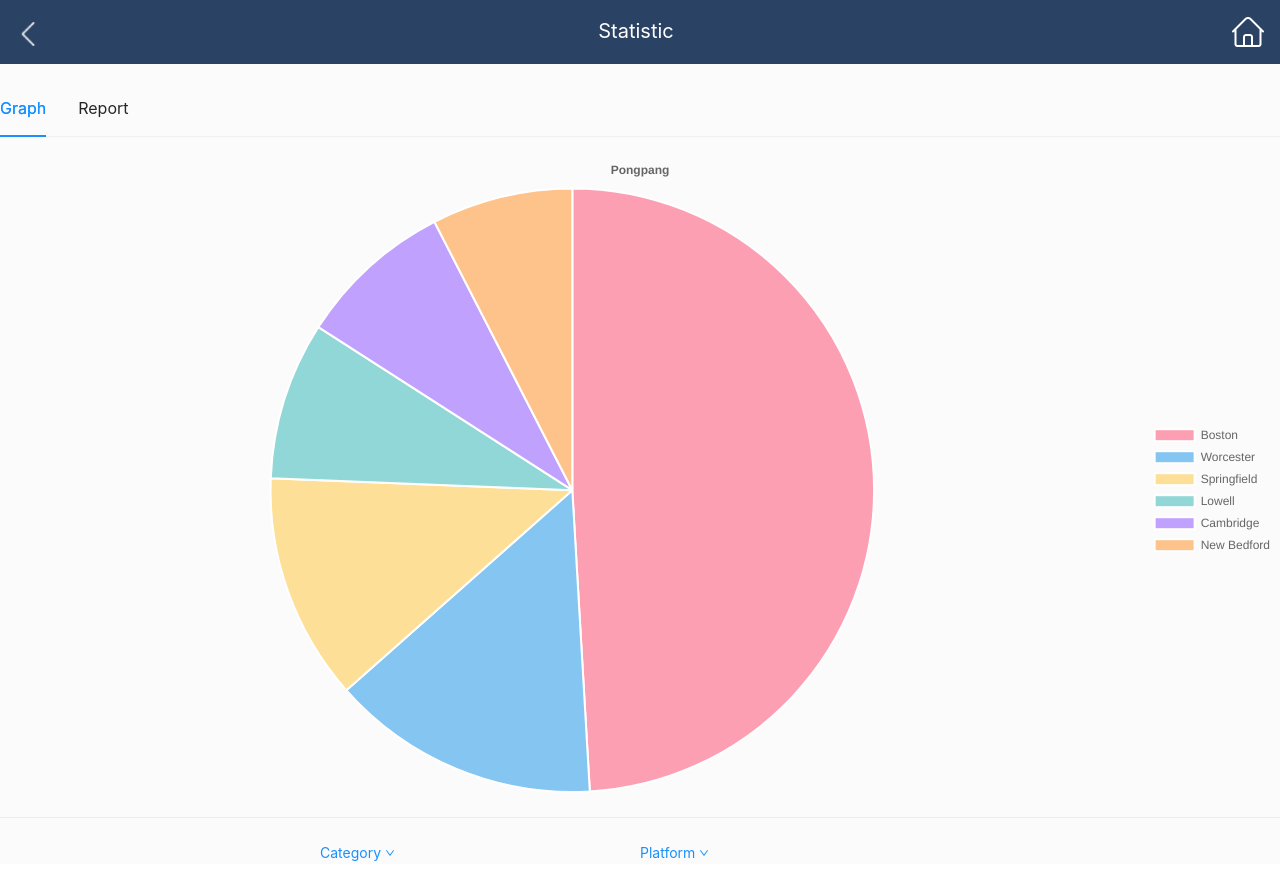
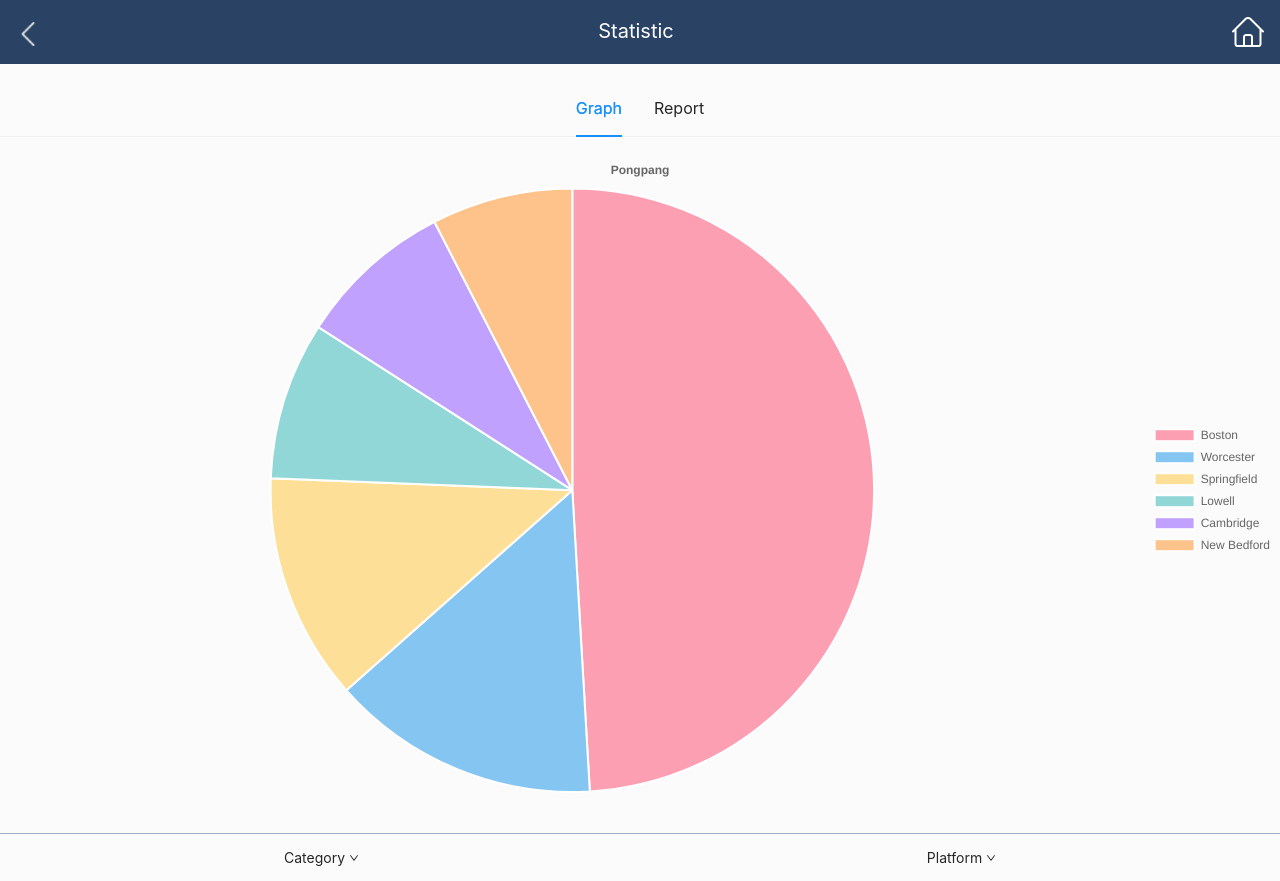
Before and after one commit to Inregist/susc, a React (Create React App) app in the folder frontend/: page /statistic in a window 1280 px wide. Built offline with nearby package versions, Linux system fonts and the light colour scheme.

Commit message:
fix dropdown & clean code

```diff
--- a/frontend/src/pages/Statistic.tsx
+++ b/frontend/src/pages/Statistic.tsx
@@ -1,19 +1,28 @@
 import React, { useState } from "react";
 import Navbar from "../components/Navbar";
 import { Pie } from "react-chartjs-2";
-import {
-  Menu,
-  Dropdown,
-  Row,
-  Col,
-  Divider,
-  Typography,
-  Checkbox,
-  Tabs,
-} from "antd";
+import { Menu, Dropdown, Checkbox, Tabs } from "antd";
 import { DownOutlined } from "@ant-design/icons";
 
 const Statistic = () => {
+  const [showCat, setShowCat] = useState(false);
+  const [showPlatform, setShowPlatform] = useState(false);
+
+  const [selectedCat, setSelectedCat] = useState([
+    { name: "เครื่องสำอาง", check: false },
+    { name: "เสื้อผ้า", check: false },
+    { name: "เครื่องใช้ไฟฟ้า", check: false },
+    { name: "ของใช้ในครัว", check: false },
+    { name: "ของใช้ในสำนักงาน", check: false },
+  ]);
+  const [selectedPlatForm, setSelectedPlatForm] = useState([
+    { name: "eBay", check: false },
+    { name: "Amazon", check: false },
+    { name: "Twitter", check: false },
+    { name: "Lazada", check: false },
+    { name: "Shopee", check: false },
+  ]);
+
   const [chartData, setChartData] = useState({
     labels: [
       "Boston",
@@ -40,53 +49,95 @@ const Statistic = () => {
     ],
   });
 
+  const menuCategory = (
+    <Menu>
+      <Menu.Item>
+        <Checkbox disabled> เลือกประเภทสินค้า (ไม่เกิน 3 ชนิด) </Checkbox>
+      </Menu.Item>
+      {selectedCat.map((item) => (
+        <Menu.Item key={item.name}>
+          <Checkbox
+            onClick={() => setShowCat(true)}
+            onChange={(e) => {
+              const newSelected: any = selectedCat.map(
+                (cat: { name: string; check: boolean }) => {
+                  return {
+                    name: cat.name,
+                    check:
+                      cat.name === item.name ? e.target.checked : cat.check,
+                  };
+                }
+              );
+              setSelectedCat(newSelected);
+            }}
+          >
+            {item.name}
+          </Checkbox>
+        </Menu.Item>
+      ))}
+    </Menu>
+  );
+
+  const menuPlatform = (
+    <Menu>
+      <Menu.Item>
+        <Checkbox disabled> เลือกแพลตฟอร์ม (ไม่เกิน 4 ชนิด) </Checkbox>
+      </Menu.Item>
+      {selectedPlatForm.map((item) => (
+        <Menu.Item key={item.name}>
+          <Checkbox
+            onChange={(e) => {
+              const newSelected: any = selectedPlatForm.map(
+                (cat: { name: string; check: boolean }) => {
+                  return {
+                    name: cat.name,
+                    check:
+                      cat.name === item.name ? e.target.checked : cat.check,
+                  };
+                }
+              );
+              setSelectedPlatForm(newSelected);
+            }}
+          >
+            {item.name}
+          </Checkbox>
+        </Menu.Item>
+      ))}
+    </Menu>
+  );
+
   return (
     <div>
       <Navbar name="Statistic" />
-      <Tabs size={"large"}>
-        <Tabs.TabPane tab="Graph" key="1">
+      <Tabs size={"large"} centered>
+        <Tabs.TabPane tab={<div>Graph</div>} key="1">
           <Chart title="Pongpang" chartData={chartData} />
-          <Divider></Divider>
-          <Row>
-            <Col span={6}></Col>
-            <Col span={6}>
-              <Dropdown
-                overlay={menuCategory}
-                trigger={["click"]}
-              >
-                <a
-                  className="ant-dropdown-link"
-                  onClick={(e) => e.preventDefault()}
-                >
-                  Category <DownOutlined />
-                </a>
-              </Dropdown>
-            </Col>
-            <Col span={6}>
-              <Dropdown
-                overlay={menuPlatform}
-                trigger={["click"]}
-              >
-                <a
-                  className="ant-dropdown-link"
-                  onClick={(e) => e.preventDefault()}
-                >
-                  Platform <DownOutlined />
-                </a>
-              </Dropdown>
-            </Col>
-            <Col span={6}></Col>
-          </Row>
+          <div className="flex justify-around items-center border-t border-gray-500 mt-10 h-12">
+            <Dropdown
+              visible={showCat}
+              onVisibleChange={setShowCat}
+              overlay={menuCategory}
+            >
+              <div>
+                Category <DownOutlined />
+              </div>
+            </Dropdown>
+            <Dropdown
+              visible={showPlatform}
+              overlay={menuPlatform}
+              onVisibleChange={setShowPlatform}
+            >
+              <div>
+                Platform <DownOutlined />
+              </div>
+            </Dropdown>
+          </div>
         </Tabs.TabPane>
         <Tabs.TabPane tab="Report" key="2"></Tabs.TabPane>
       </Tabs>
     </div>
   );
 };
-
-function onChange(e) {
-  console.log(`checked = ${e.target.checked}`);
-}
 
 const Chart = ({ chartData, title }) => {
   return (
@@ -108,52 +159,6 @@ const Chart = ({ chartData, title }) => {
   );
 };
 
-const menuCategory = (
-  <Menu>
-    <Menu.Item>
-      <Checkbox disabled> เลือกประเภทสินค้า (ไม่เกิน 3 ชนิด) </Checkbox>
-    </Menu.Item>
-    <Menu.Item>
-      <Checkbox onChange={onChange}> เครื่องสำอาง </Checkbox>
-    </Menu.Item>
-    <Menu.Item>
-      <Checkbox onChange={onChange}> เสื้อผ้า </Checkbox>
-    </Menu.Item>
-    <Menu.Item>
-      <Checkbox onChange={onChange}> เครื่องใช้ไฟฟ้า </Checkbox>
-    </Menu.Item>
-    <Menu.Item>
-      <Checkbox onChange={onChange}> ของใช้ในครัว </Checkbox>
-    </Menu.Item>
-    <Menu.Item>
-      <Checkbox onChange={onChange}> ของใช้ในสำนักงาน </Checkbox>
-    </Menu.Item>
-  </Menu>
-);
-
-const menuPlatform = (
-  <Menu>
-    <Menu.Item>
-      <Checkbox disabled> เลือกแพลตฟอร์ม (ไม่เกิน 4 ชนิด) </Checkbox>
-    </Menu.Item>
-    <Menu.Item>
-      <Checkbox onChange={onChange}> eBay </Checkbox>
-    </Menu.Item>
-    <Menu.Item>
-      <Checkbox onChange={onChange}> Amazon </Checkbox>
-    </Menu.Item>
-    <Menu.Item>
-      <Checkbox onChange={onChange}> Twitter </Checkbox>
-    </Menu.Item>
-    <Menu.Item>
-      <Checkbox onChange={onChange}> Lazada </Checkbox>
-    </Menu.Item>
-    <Menu.Item>
-      <Checkbox onChange={onChange}> Shopee </Checkbox>
-    </Menu.Item>
-  </Menu>
-);
-
-const { Title } = Typography;
+const Graph = () => {};
 
 export default Statistic;
```
